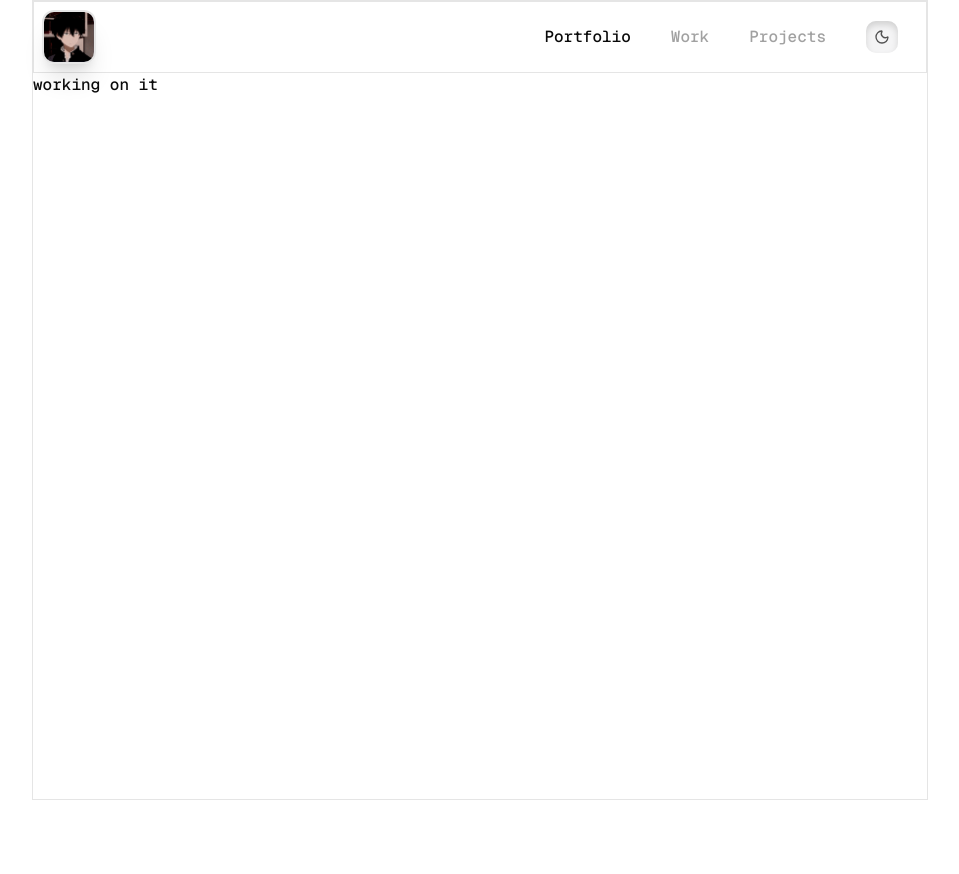
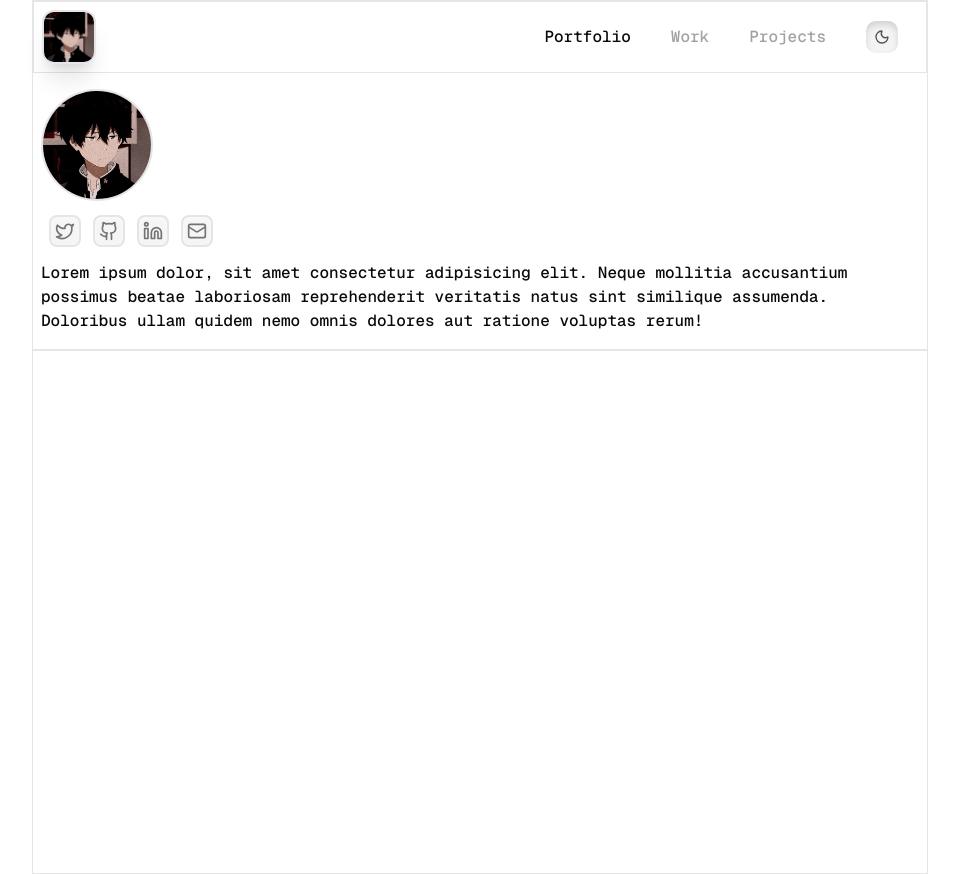
Before and after one commit to isuzwal/uzwal, a Next.js app: page / in a window 1280 px wide. Shown: the whole page, without its empty margins (160-1119 px from the left). Before the commit the page ends 800 px from the top, so only its background shows below. Built offline with nearby package versions, Linux system fonts and the light colour scheme.

Commit message:
add social link

```diff
--- a/app/layout.tsx
+++ b/app/layout.tsx
@@ -1,11 +1,9 @@
-
-
 import { Geist, Geist_Mono } from "next/font/google";
 import "./globals.css";
 import { MainConatiner } from "@/components/ui/container";
 import { NavBar } from "@/components/ui/navbar";
 import { Metadata } from "next";
-
+import { ThemeProvider } from "@/components/ui/theme-prvider";
 
 const geistSans = Geist({
   variable: "--font-geist-sans",
@@ -17,7 +15,7 @@ const geistMono = Geist_Mono({
   subsets: ["latin"],
 });
 
-export const metadata:Metadata = {
+export const metadata: Metadata = {
   title: "uzwal ",
   description: "Full-stack developer portfolio showcasing projects, work samples.",
   keywords: [
@@ -58,21 +56,20 @@ export const metadata:Metadata = {
   },
 };
 
-
 export default function RootLayout({
   children,
 }: Readonly<{
   children: React.ReactNode;
 }>) {
-
   return (
-
     <html lang="en">
       <body className={`${geistSans.variable} ${geistMono.variable} antialiased`}>
-        <MainConatiner>
-          <NavBar/>
-          {children}
-        </MainConatiner>
+        <ThemeProvider attribute={"class"} disableTransitionOnChange>
+          <MainConatiner>
+            <NavBar />
+            {children}
+          </MainConatiner>
+        </ThemeProvider>
       </body>
     </html>
   );
--- a/app/page.tsx
+++ b/app/page.tsx
@@ -1,5 +1,43 @@
 "use client";
+import { SocialMedia } from "@/types";
+import Image from "next/image";
+import Link from "next/link";
+export default function Home() {
+  return (
+    <div className="font-medium font-mono min-h-screen">
+      <div className="border-b-2 flex flex-col gap-2  w-full  px-2 py-4 ">
+        <div className="w-28 h-28 rounded-full relative ">
+          <Image
+            src="/images/uzwal.jpg"
+            alt="uzwal"
+            fill
+            className="rounded-full border-2 object-cover"
+          />
+        </div>
+        <div className="flex gap-3 items-center px-2 py-1.5">
+          {SocialMedia.map((social) => (
+            <div
+              key={social.lablename}
+              className=" group relative border-2 rounded-md text-neutral-500 dark:text-neutral-400 p-1 bg-neutral-100 shadow-[inset_0_2px_4px_rgba(250,250,250,1)]
+                   dark:bg-neutral-900 dark:shadow-[inset_0_2px_4px_rgba(40,40,40,1.5)]
+                  duration-200 ease-in-out
+                 ">
+              <Link href={social.link} target="_blank">
+                {social.icon}
+              </Link>
+              <span
+                className="absolute bottom-full mb-2 left-1/2 transform -translate-x-1/2  dark:bg-neutral-100 dark:text-neutral-700
+                       bg-neutral-800 text-white text-xs rounded px-2 py-1 opacity-0
+                       group-hover:opacity-100 transition-opacity duration-200 pointer-events-none">
+                {social.lablename}
+              </span>
+            </div>
+          ))}
+        </div>
+        Lorem ipsum dolor, sit amet consectetur adipisicing elit. Neque mollitia accusantium possimus beatae laboriosam reprehenderit veritatis natus sint similique assumenda. Doloribus ullam quidem nemo omnis dolores aut ratione voluptas rerum!
 
-export default function Home() {
-  return <div className="font-medium font-mono">working on it</div>;
+
+      </div>
+    </div>
+  );
 }
--- a/components/ui/container.tsx
+++ b/components/ui/container.tsx
@@ -3,8 +3,9 @@ import { ChildrenProps} from "@/types"
 
 export  const MainConatiner=({children}:ChildrenProps)=>{
     return(
-        <div className="max-w-4xl mx-auto w-full border min-h-screen ">
+        <div className=" realtive max-w-4xl mx-auto w-full border min-h-screen  ">
          {children}
         </div>
+
     )
 }
--- a/components/ui/navbar.tsx
+++ b/components/ui/navbar.tsx
@@ -5,6 +5,7 @@ import Image from "next/image";
 import { Links } from "@/types";
 import { AnimatedThemeToggler } from "./animated-theme-toggler";
 import { usePathname } from "next/navigation";
+import { motion } from "motion/react";
 
 export const NavBar = () => {
   const pathname = usePathname();
@@ -12,7 +13,7 @@ export const NavBar = () => {
   const isActive = (linkPath: string) => linkPath === pathname;
 
   return (
-    <div className="flex border items-center justify-between px-2 py-2">
+    <div className="flex   sticky top-0 z-50 bg-white   dark:bg-neutral-900/30  backdrop-blur-xl  border items-center justify-between px-2 py-2">
       <div className="border-2 rounded-[12px] dark:border-neutral-900 p-0 shadow-xl">
         <Image
           src="/images/uzwal.jpg"
@@ -28,25 +29,24 @@ export const NavBar = () => {
           <Link
             href={link.link}
             key={link.name}
-            className={`cursor-pointer font-medium font-mono ${
+            className={`cursor-pointer font-medium font-mono dark:hover:text-neutral-300 hover:text-neutral-800 ${
               isActive(link.link)
-                ? "dark:text-white text-neutral-950"
-                : "dark:text-neutral-500 text-neutral-400"
-            }`}
-          >
-            {link.name}
+                ? "dark:text-white text-neutral-950  "
+                : "dark:text-neutral-500 text-neutral-400 "
+            }`}>
+            <span>{link.name}</span>
           </Link>
         ))}
 
-        <div
+        <motion.div
+          whileTap={{ scale: -0.9 }}
           className="group w-8 h-8 px-1.5 py-0.5 flex items-center justify-center rounded-[10px]
           bg-zinc-100 border-neutral-200 shadow-[inset_0_4px_6px_rgba(210,210,210,1)]
           hover:bg-neutral-50 dark:bg-neutral-900 dark:border-neutral-900
           dark:hover:bg-neutral-800 duration-300 transition-all ease-in-out
-          dark:shadow-[inset_0_4px_6px_rgba(52,52,52,1)]"
-        >
-          <AnimatedThemeToggler className="group-hover:cursor-pointer dark:text-neutral-300 text-neutral-600" />
-        </div>
+          dark:shadow-[inset_0_4px_6px_rgba(52,52,52,1)]">
+          <AnimatedThemeToggler className="group-hover:cursor-pointer dark:text-neutral-300 text-neutral-600 hover:-rotate-12 duration-300  transition-all ease-in-out" />
+        </motion.div>
       </div>
     </div>
   );
--- /dev/null
+++ b/components/ui/theme-prvider.tsx
@@ -0,0 +1,11 @@
+"use client"
+
+import * as React from "react"
+import { ThemeProvider as NextThemesProvider } from "next-themes"
+
+export function ThemeProvider({
+  children,
+  ...props
+}: React.ComponentProps<typeof NextThemesProvider>) {
+  return <NextThemesProvider {...props}>{children}</NextThemesProvider>
+}
--- a/package.json
+++ b/package.json
@@ -12,7 +12,9 @@
     "class-variance-authority": "^0.7.1",
     "clsx": "^2.1.1",
     "lucide-react": "^0.553.0",
+    "motion": "^12.23.24",
     "next": "16.0.1",
+    "next-themes": "^0.4.6",
     "react": "19.2.0",
     "react-dom": "19.2.0",
     "tailwind-merge": "^3.4.0"
--- a/types/index.ts
+++ /dev/null
@@ -1,23 +0,0 @@
-export interface ChildrenProps {
-  children: React.ReactNode;
-}
-
-export interface LinkProps {
-  name: string;
-  link:string;
-}
-
-export const Links: LinkProps[] = [
-  {
-    name: "Portfolio",
-    link:"/"
-  },
-  {
-    name: "Work",
-    link:"/work"
-  },
-  {
-    name: "Projects",
-    link:"/projects"
-  },
-];
--- /dev/null
+++ b/types/index.tsx
@@ -0,0 +1,55 @@
+
+import { Github, Linkedin, MailIcon, Twitter } from "lucide-react";
+
+export interface ChildrenProps {
+  children: React.ReactNode;
+}
+
+export interface LinkProps {
+  name: string;
+  link: string;
+}
+
+export const Links: LinkProps[] = [
+  {
+    name: "Portfolio",
+    link: "/",
+  },
+  {
+    name: "Work",
+    link: "/work",
+  },
+  {
+    name: "Projects",
+    link: "/projects",
+  },
+];
+
+interface MediaLink {
+  icon: React.ReactNode,
+  lablename: string,
+  link:string
+}
+
+export const SocialMedia: MediaLink[] = [
+  {
+    icon: <Twitter className="size-5" />,
+    lablename: "X",
+    link:"https://x.com/isuzwal"
+  },
+  {
+    icon: <Github   className="size-5"/>,
+    lablename: "Github",
+    link:"https://github.com/isuzwal"
+  },
+  {
+    icon: <Linkedin  className="size-5" />,
+    lablename: "LinkedIn",
+    link:"https://www.linkedin.com/in/isuzwal-9719ba289/"
+  },
+  {
+    icon: <MailIcon   className="size-5"/>,
+    lablename: "Gmail",
+    link:"mailto:isuzwal@gamil.com"
+  },
+];
```
Also changed, not shown: 1 other file (tests, documents, lock files or other folders).
